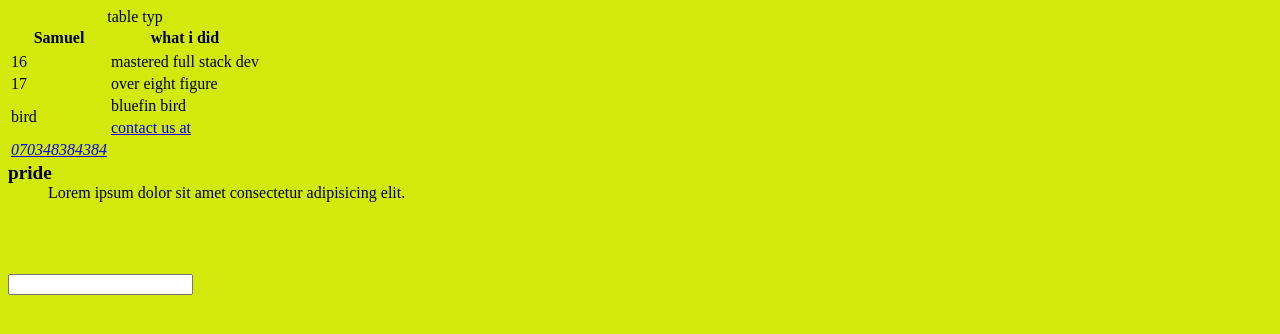
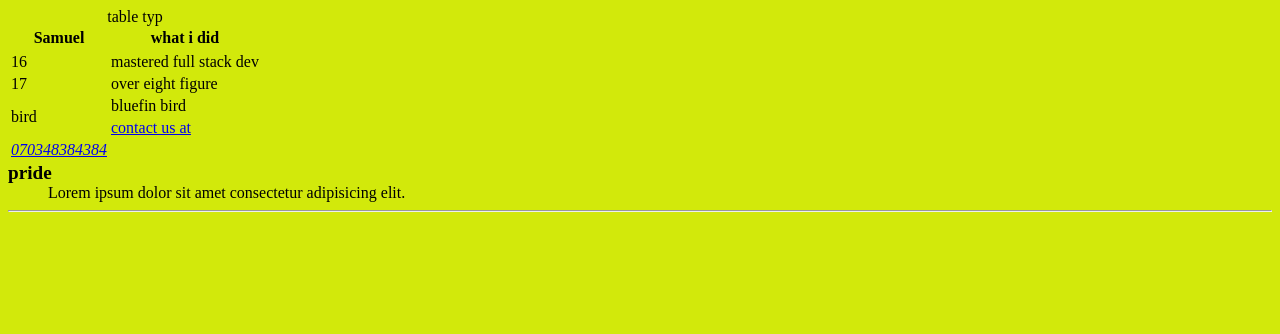
Before and after one commit to SSamuel11/Webb, a plain HTML site: page table/index.html in a window 1280 px wide. Drawn offline with Linux system fonts and the light colour scheme.

Commit message:
not important

```diff
--- a/table/index.html
+++ b/table/index.html
@@ -50,11 +50,8 @@
 
     <dt>pride</dt>
     <dd>Lorem ipsum dolor sit amet consectetur adipisicing elit.</dd>
-    <br>
-    <br>
-    <br>
-    <br>
-    <input type="text"
+    <hr>
+
 
 
 </body>
```
Also changed, not shown: spring-bloom.jpeg (added).
